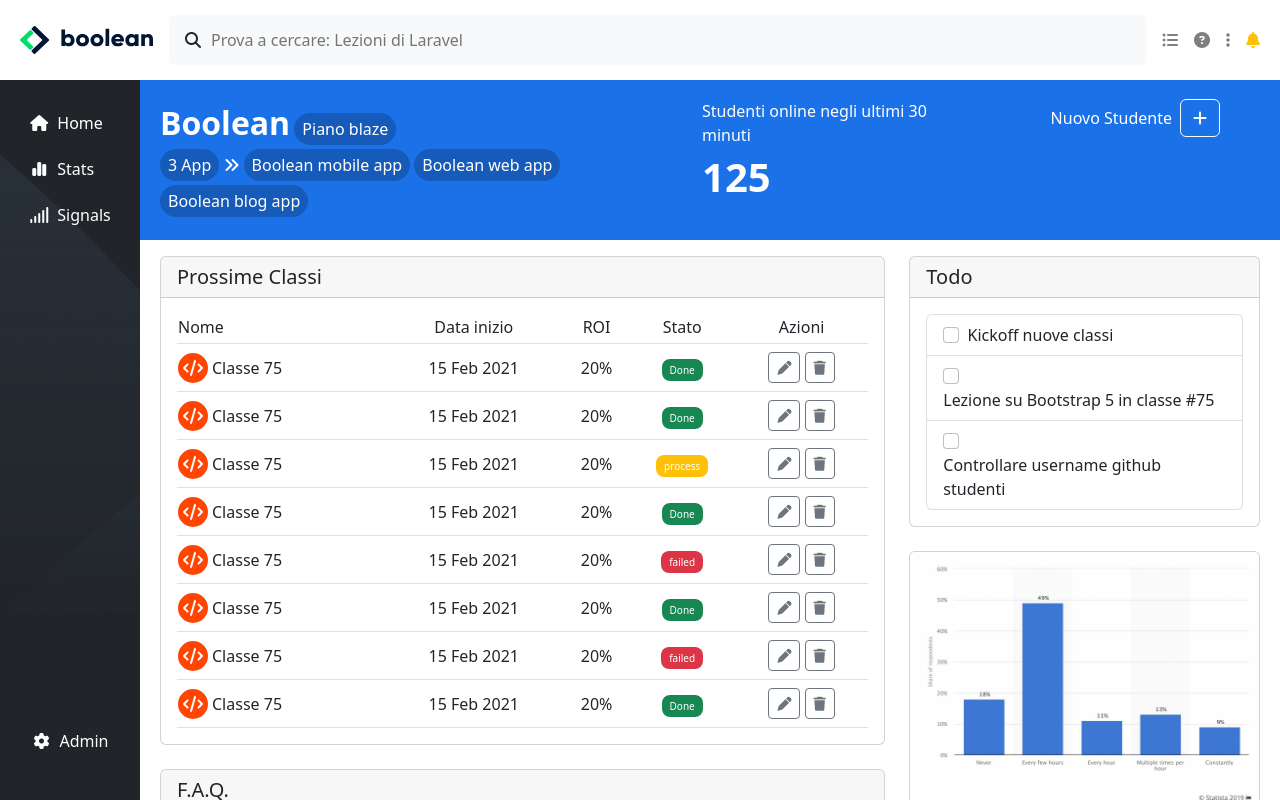
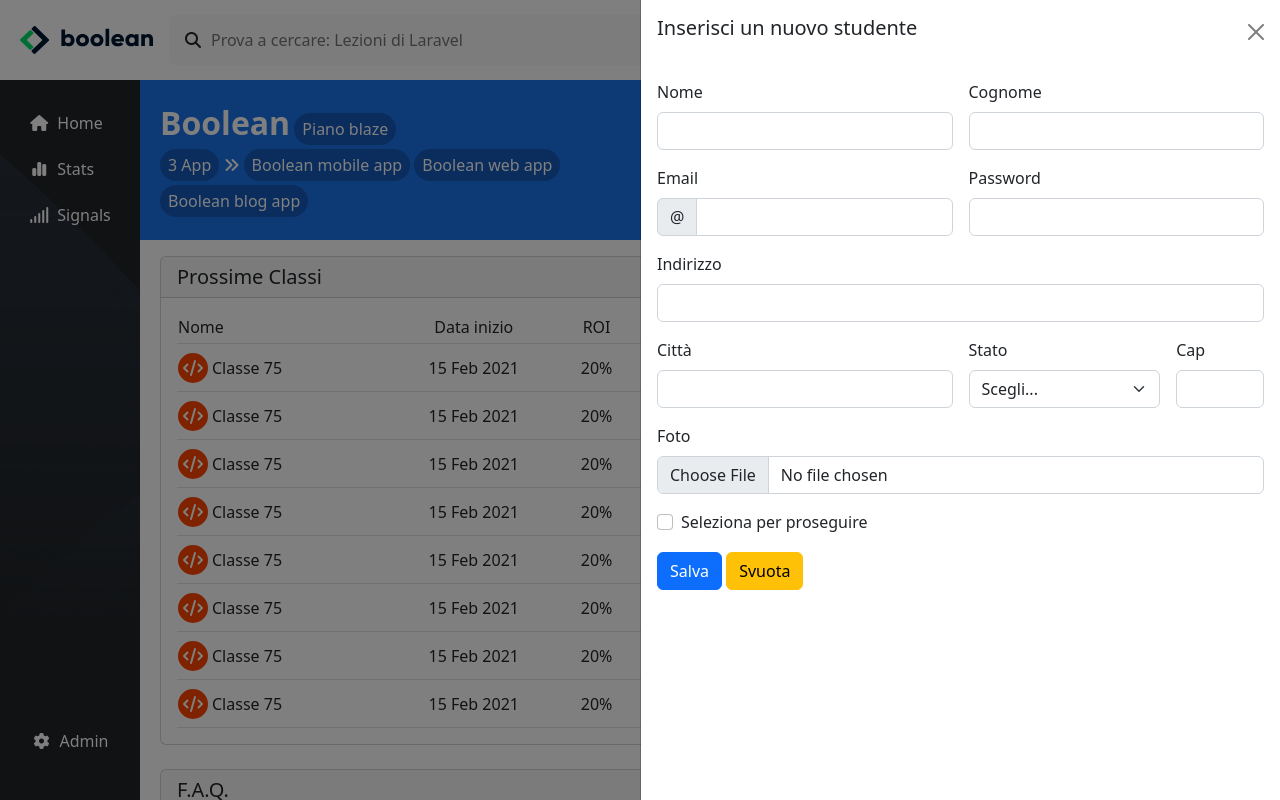
Before and after one commit to SalvoBevilacqua/html-css-bootstrap-dashboard, a plain HTML site: page index.html in a window 1280 px wide. Both pictures are taken after a click on the button 1200 px from the left and 118 px from the top of the page. Drawn offline with nearby package versions, Linux system fonts and the light colour scheme.

Commit message:
add:offcanvas

```diff
--- a/css/responsive.css
+++ b/css/responsive.css
@@ -1,25 +1,34 @@
-/* LARGE */
-@media screen and (min-width: 992px) {
-    .aside {
-        width: 140px;
-    }
-
-    .main {
-        width: calc(100% - 140px);
-    }
-}
-
 /* MEDIUM */
 @media screen and (min-width: 768px) {
     /* MAIN HEADER */
     .main_header {
         height: 160px;
     }
+    /* MAIN INFO */
     .main_info {
         height: calc(100% - 160px);
     }
-    /* MAIN INFO */
     .new_student {
         order: 3;
     }
+    /* OFFCANVAS */
+    .ms_offcanvas {
+        width: 70% !important;
+    }
 }
+
+/* LARGE */
+@media screen and (min-width: 992px) {
+    /* MAIN */
+   .main {
+       width: calc(100% - 140px);
+   }
+   /* ASIDE */
+   .aside {
+       width: 140px;
+   }
+   /* OFFCANVAS */
+   .ms_offcanvas {
+    width: 50% !important;
+   }
+}
--- a/css/style.css
+++ b/css/style.css
@@ -79,3 +79,8 @@
 .ms_button:hover {
     background-color: grey;
 }
+
+/* OFFCANVAS */
+.ms_offcanvas {
+    width: 100% !important;
+}
--- a/index.html
+++ b/index.html
@@ -2,12 +2,12 @@
 <html lang="en">
     <head>
         <meta charset="UTF-8">
-        <meta name="viewport" content="width=device-width, initial-scale=1.0" />
+        <meta name="viewport" content="width=device-width, initial-scale=1.0">
         <title>Dashboard</title>
         <!-- Bootstrap -->
         <link href="https://cdn.jsdelivr.net/npm/bootstrap@5.2.3/dist/css/bootstrap.min.css" rel="stylesheet" integrity="sha384-rbsA2VBKQhggwzxH7pPCaAqO46MgnOM80zW1RWuH61DGLwZJEdK2Kadq2F9CUG65" crossorigin="anonymous">
         <!-- font awesome -->
-        <link rel="stylesheet" href="https://cdnjs.cloudflare.com/ajax/libs/font-awesome/6.4.2/css/all.min.css" integrity="sha512-z3gLpd7yknf1YoNbCzqRKc4qyor8gaKU1qmn+CShxbuBusANI9QpRohGBreCFkKxLhei6S9CQXFEbbKuqLg0DA==" crossorigin="anonymous" referrerpolicy="no-referrer" />
+        <link rel="stylesheet" href="https://cdnjs.cloudflare.com/ajax/libs/font-awesome/6.4.2/css/all.min.css" integrity="sha512-z3gLpd7yknf1YoNbCzqRKc4qyor8gaKU1qmn+CShxbuBusANI9QpRohGBreCFkKxLhei6S9CQXFEbbKuqLg0DA==" crossorigin="anonymous" referrerpolicy="no-referrer">
         <!-- Custom style -->
         <link rel="stylesheet" href="css/style.css">
         <!-- Responsive -->
@@ -103,7 +103,7 @@
 
                             <div class="col-sm-8 col-md-3 new_student d-flex align-items-baseline gap-2 justify-content-md-end">
                                 <p class="text-white m-0 text-end text-nowrap">Nuovo Studente</p>
-                                <button type="button" class="btn btn-outline-light m-0"><i class="fa-solid fa-plus" style="color: #ffffff;"></i></button>
+                                <button type="button" class="btn btn-outline-light m-0" data-bs-toggle="offcanvas" data-bs-target="#offcanvasRight" aria-controls="offcanvasRight"><i class="fa-solid fa-plus" style="color: #ffffff;"></i></button>
                             </div>
 
                             <div class="col-sm-12 col-md-6">
@@ -317,5 +317,70 @@
                 </div>
             </div>
         </main>
+
+        <!-- OFFCANVAS -->
+        <div class="offcanvas offcanvas-end ms_offcanvas" tabindex="-1" id="offcanvasRight" aria-labelledby="offcanvasRightLabel">
+            <div class="offcanvas-header">
+              <h5 id="offcanvasRightLabel">Inserisci un nuovo studente</h5>
+              <button type="button" class="btn-close text-reset" data-bs-dismiss="offcanvas" aria-label="Close"></button>
+            </div>
+            <div class="offcanvas-body">
+                <form class="row g-3">
+                    <div class="col-md-6">
+                        <label for="inputEmail4" class="form-label">Nome</label>
+                        <input type="email" class="form-control" id="inputEmail4">
+                    </div>
+                    <div class="col-md-6">
+                        <label for="inputsurname" class="form-label">Cognome</label>
+                        <input type="text" class="form-control" id="inputsurname">
+                    </div>
+                    <div class="col-md-6">
+                        <label for="ms_form_email" class="form-label">Email</label>
+                        <div class="input-group">
+                            <span class="input-group-text" id="basic-addon3">@</span>
+                            <input type="text" class="form-control" id="ms_form_email" aria-describedby="basic-addon3">
+                        </div>
+                    </div>
+                    <div class="col-md-6">
+                        <label for="inputPassword4" class="form-label">Password</label>
+                        <input type="password" class="form-control" id="inputPassword4">
+                    </div>
+                    <div class="col-md-12">
+                        <label for="inputAddress" class="form-label">Indirizzo</label>
+                        <input type="text" class="form-control" id="inputAddress">
+                    </div>
+                    <div class="col-md-6">
+                        <label for="inputCity" class="form-label">Città</label>
+                        <input type="text" class="form-control" id="inputCity">
+                    </div>
+                    <div class="col-md-4">
+                        <label for="inputState" class="form-label">Stato</label>
+                        <select id="inputState" class="form-select">
+                            <option selected>Scegli...</option>
+                            <option>Italia</option>
+                        </select>
+                    </div>
+                    <div class="col-md-2">
+                        <label for="inputZip" class="form-label">Cap</label>
+                        <input type="text" class="form-control" id="inputZip">
+                    </div>
+                    <div class="col-12">
+                        <label for="formFile" class="form-label">Foto</label>
+                        <input class="form-control" type="file" id="formFile">
+                    </div>
+                    <div class="col-12">
+                        <div class="form-check">
+                            <input class="form-check-input" type="checkbox" id="gridCheck">
+                            <label class="form-check-label" for="gridCheck">Seleziona per proseguire</label>
+                        </div>
+                    </div>
+                    <div class="col-12">
+                        <button type="submit" class="btn btn-primary">Salva</button>
+                        <button type="button" class="btn btn-warning">Svuota</button>
+                    </div>
+                  </form>
+            </div>
+        </div>
+
     </body>
 </html>
```
